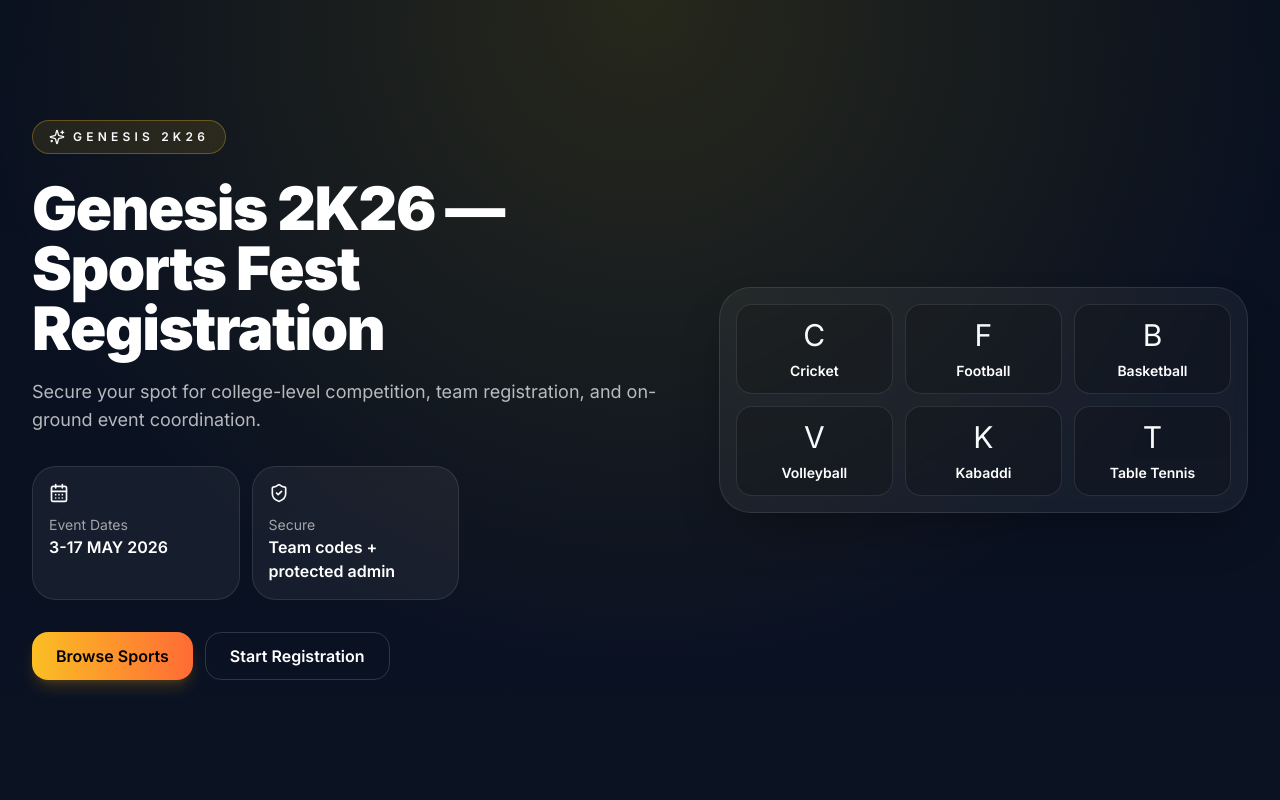
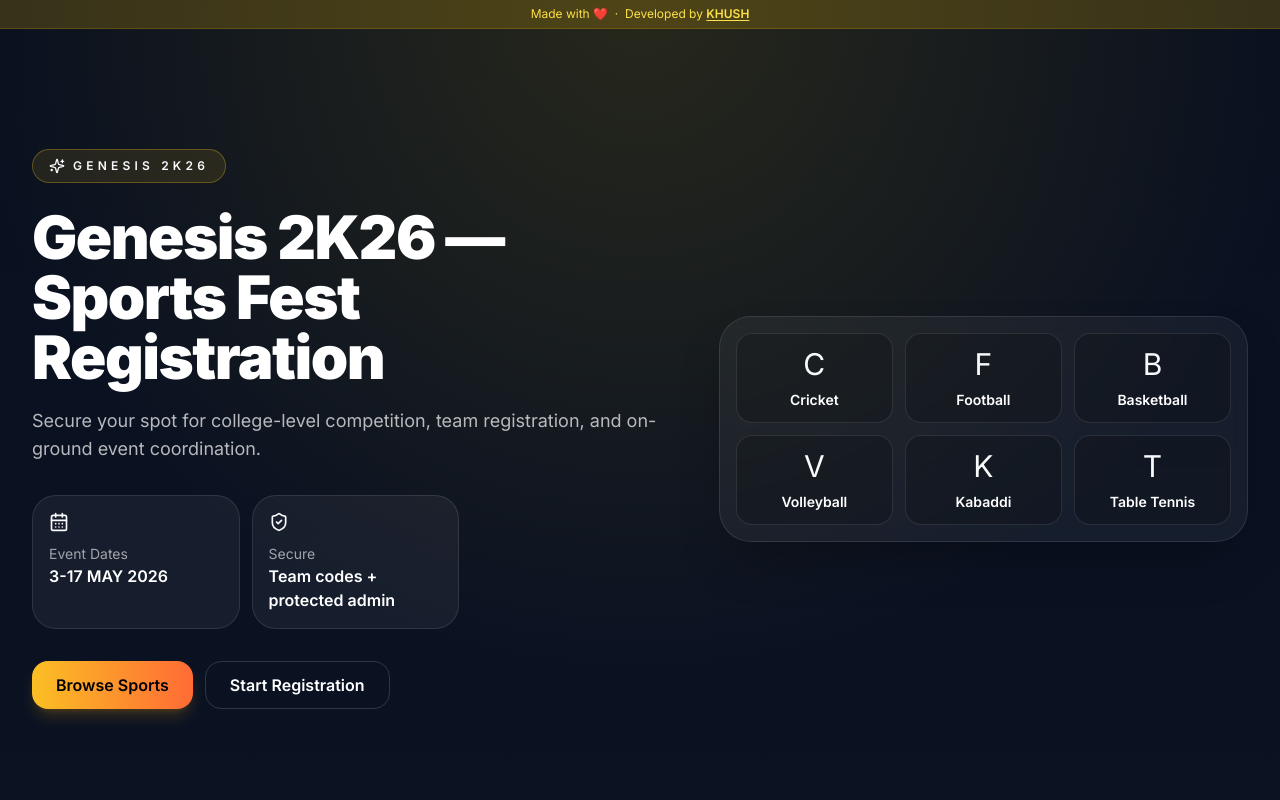
Before and after one commit to pithva007/Genesis-2K26, a Next.js app: page / in a window 1280 px wide. Shown: the top 800 px of the page. Built offline with nearby package versions, Linux system fonts and the light colour scheme.

Commit message:
Add developer credit banner to layout

```diff
--- a/app/layout.tsx
+++ b/app/layout.tsx
@@ -14,6 +14,14 @@ export default function RootLayout({ children }: Readonly<{ children: React.Reac
   return (
     <html lang="en" className="dark">
       <body className={inter.variable}>
+        <a
+          href="https://khushpithva.in/"
+          target="_blank"
+          rel="noopener noreferrer"
+          className="block w-full bg-yellow-500/10 hover:bg-yellow-500/20 border-b border-yellow-500/20 text-center py-1.5 text-xs text-yellow-400/80 hover:text-yellow-300 transition-colors duration-200"
+        >
+          Made with ❤️ &nbsp;·&nbsp; Developed by <span className="font-semibold underline underline-offset-2">KHUSH</span>
+        </a>
         <Providers>{children}</Providers>
       </body>
     </html>
```
